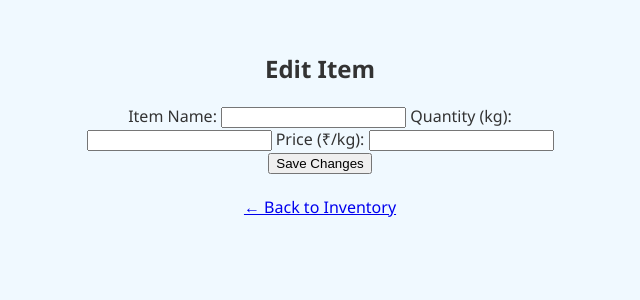
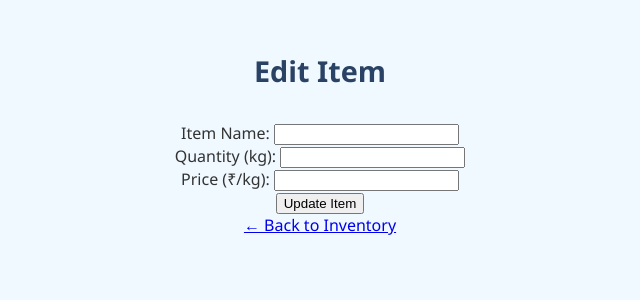
Before and after one commit to Deepika-bethi/smart-inventory, a Flask app: a page that uses templates/edit_item.html in a window 1280 px wide. Shown: the top 300 px of the page, without its empty margins (320-960 px from the left). Run offline with Flask 3, Linux system fonts and the light colour scheme; data that the repository does not hold is empty.

Commit message:
feat: add edit_item.html page for updating item name, quantity, and price

```diff
--- a/templates/edit_item.html
+++ b/templates/edit_item.html
@@ -1,28 +1,27 @@
 <!DOCTYPE html>
-<html>
+<html lang="en">
 <head>
+    <meta charset="UTF-8">
     <title>Edit Item</title>
     <link rel="stylesheet" href="{{ url_for('static', filename='style.css') }}">
 </head>
 <body>
     <div class="container">
-        <h2>Edit Item</h2>
-
-        <form action="{{ url_for('edit_item', item_id=item[0]) }}" method="POST">
+        <h1>Edit Item</h1>
+        <form method="POST">
             <label for="name">Item Name:</label>
-            <input type="text" id="name" name="name" value="{{ item[1] }}" required>
+            <input type="text" id="name" name="name" value="{{ item.name }}" required><br>
 
             <label for="quantity">Quantity (kg):</label>
-            <input type="number" id="quantity" name="quantity" value="{{ item[2] }}" step="0.01" required>
+            <input type="number" id="quantity" name="quantity" step="0.1" value="{{ item.quantity }}" required><br>
 
             <label for="price">Price (₹/kg):</label>
-            <input type="number" id="price" name="price" value="{{ item[3] }}" step="0.01" required>
+            <input type="number" id="price" name="price" step="0.1" value="{{ item.price }}" required><br>
 
-            <button type="submit">Save Changes</button>
+            <button type="submit">Update Item</button>
         </form>
 
-        <br>
-        <a href="{{ url_for('inventory_page') }}">← Back to Inventory</a>
+        <a class="back-button" href="{{ url_for('inventory_page') }}">← Back to Inventory</a>
     </div>
 </body>
 </html>
```
